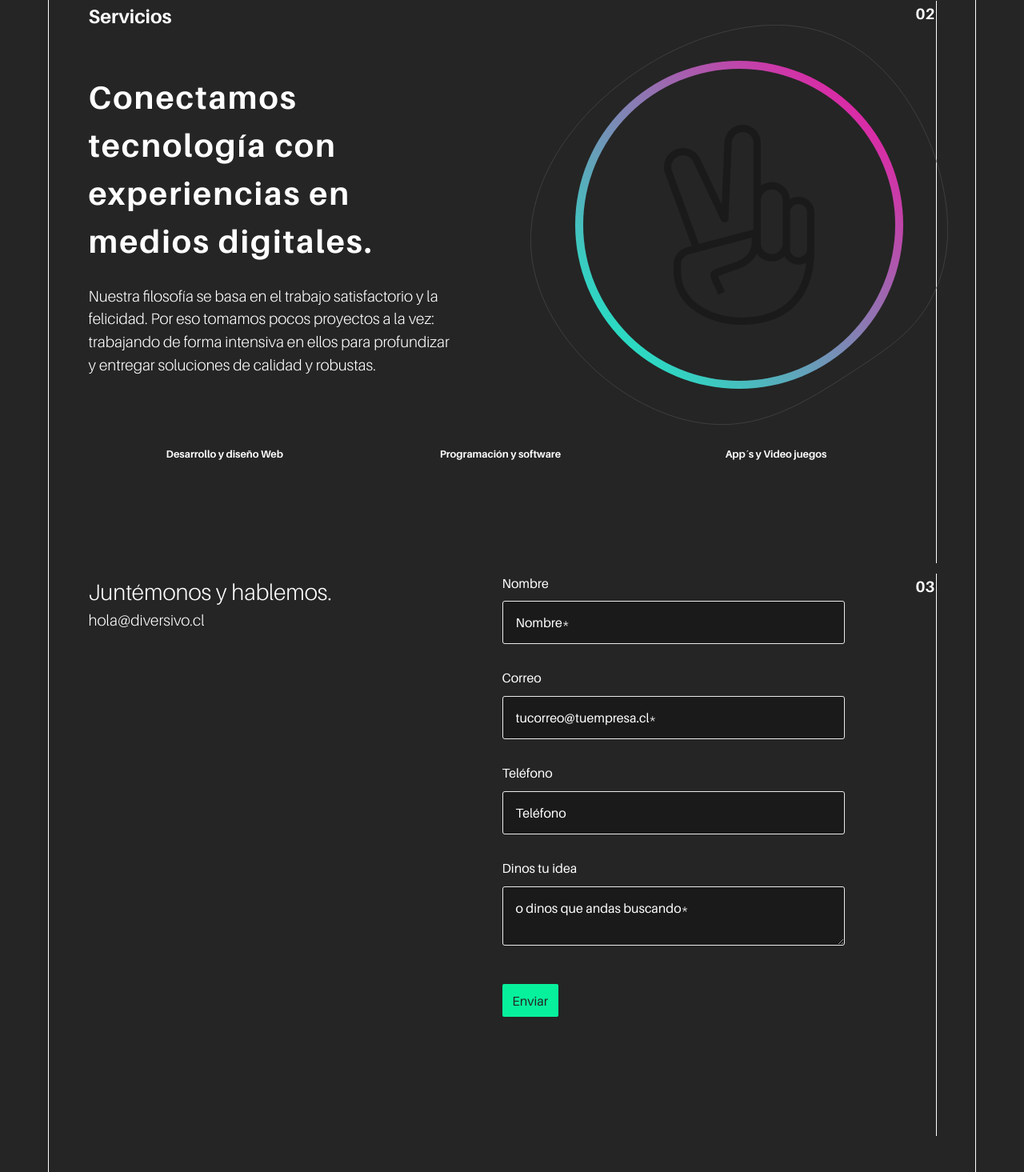
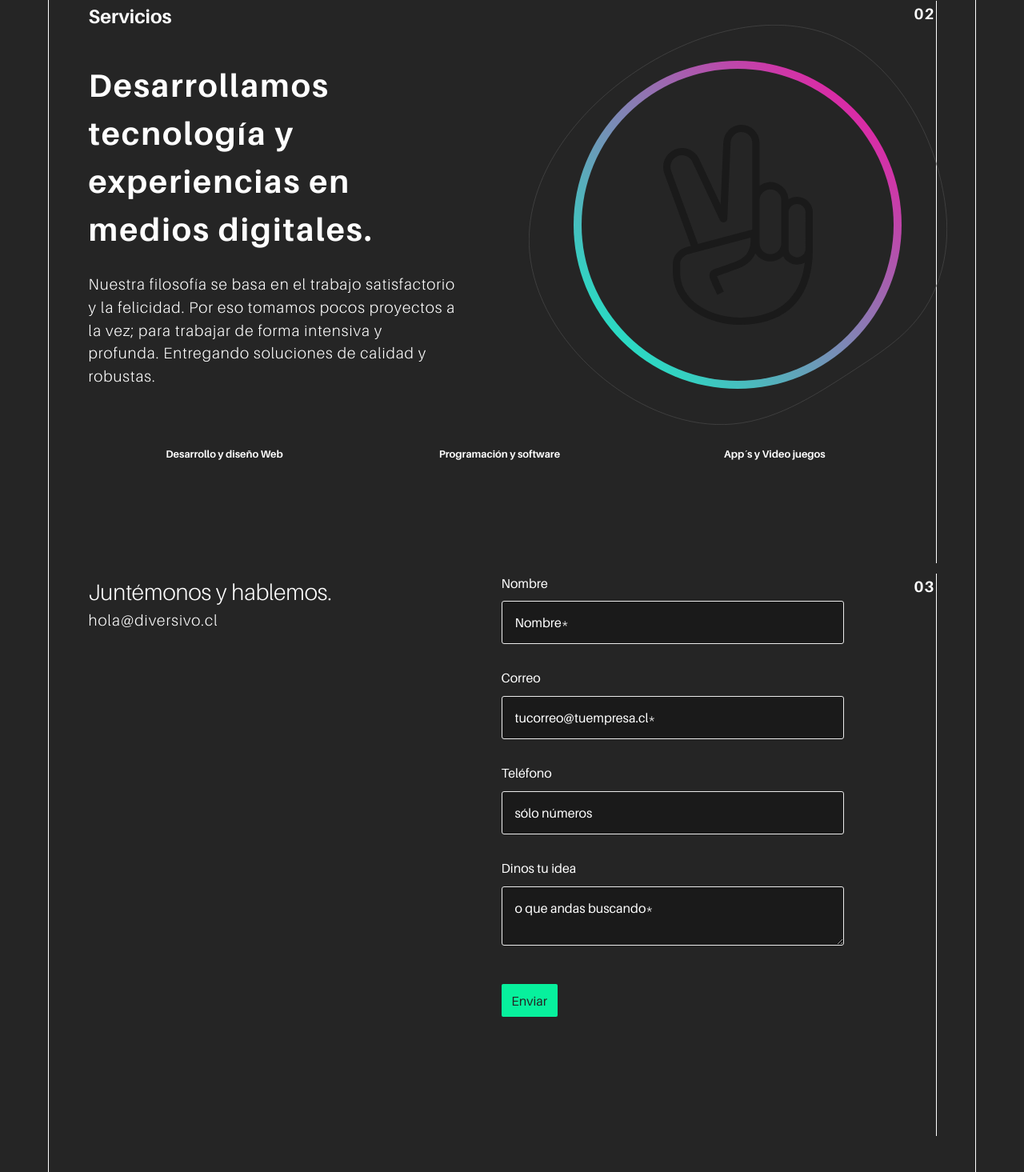
Before and after one commit to diversivo/landing, a website built with webpack: page client/public/index.html in a window 1280 px wide. Shown: the part 860-2325 px from the top of the page at 80% size. Built offline with nearby package versions, Linux system fonts and the light colour scheme.

Commit message:
changes in form

```diff
--- a/client/public/index.html
+++ b/client/public/index.html
@@ -77,9 +77,9 @@
               <label for="email">Correo</label>
               <input oninput="checkEmail(this)" type="text" id="email" name="email" placeholder="tucorreo@tuempresa.cl*" required="required" />
               <label for="phone">Teléfono</label>
-              <input oninput="checkPhone(this)" type="text" id="phone" name="phone" placeholder="Teléfono" />
+              <input oninput="checkPhone(this)" type="text" id="phone" name="phone" placeholder="sólo números" />
               <label for="idea">Dinos tu idea</label>
-              <textarea oninput="checkContent(this)" type="text" id="idea" name="idea" placeholder="o dinos que andas buscando*"
+              <textarea oninput="checkContent(this)" type="text" id="idea" name="idea" placeholder="o que andas buscando*"
                 required="required"></textarea>
             </fieldset>
             <button class="btn btn__primary" type="submit" name="Enviar">Enviar</button>
--- a/client/src/js/services.js
+++ b/client/src/js/services.js
@@ -24,9 +24,9 @@ const servicesDesc = document.getElementById('services-desc');
 const servicePresentation =
       `
         <div class="service__text">
-            <h1>Conectamos tecnología con experiencias en medios digitales.
+            <h1>Desarrollamos tecnología y experiencias en medios digitales.
             </h1>
-            <p>Nuestra filosofía se basa en el trabajo satisfactorio y la felicidad. Por eso tomamos pocos proyectos a la vez: trabajando  de forma intensiva en ellos para profundizar y entregar  soluciones  de calidad y robustas.</p>
+            <p>Nuestra filosofía se basa en el trabajo satisfactorio y la felicidad. Por eso tomamos pocos proyectos a la vez; para trabajar de forma intensiva y profunda. Entregando soluciones de calidad y robustas.</p>
         </div>
         <div class="service__img">
              <img class="hand-icon" src="${handIcon.src}" alt="hand icon">
--- a/client/src/sass/base/_init.scss
+++ b/client/src/sass/base/_init.scss
@@ -71,6 +71,7 @@ pre{
 }
 p{
   --font-size:   1.2em;
+  letter-spacing: 1px;
 }
 fieldset{
   display: flex;
```
